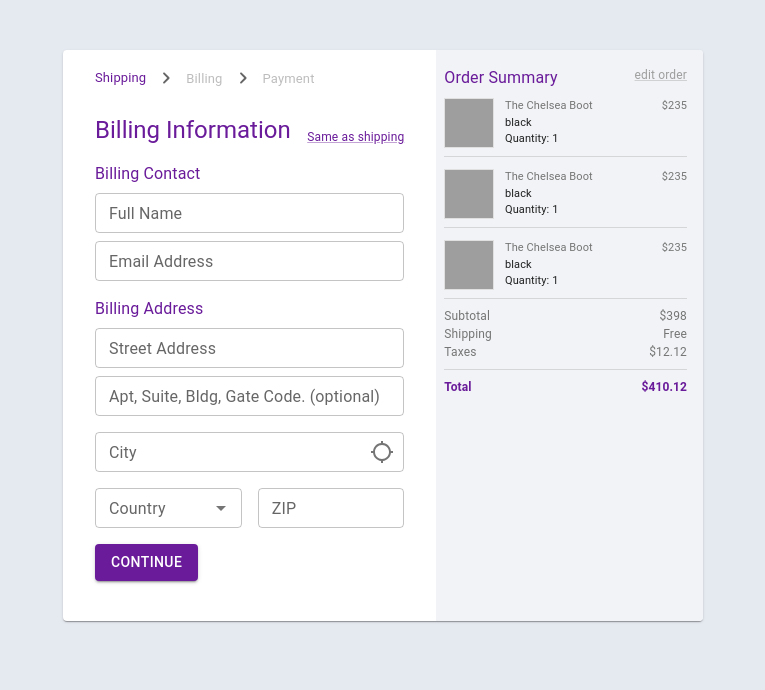
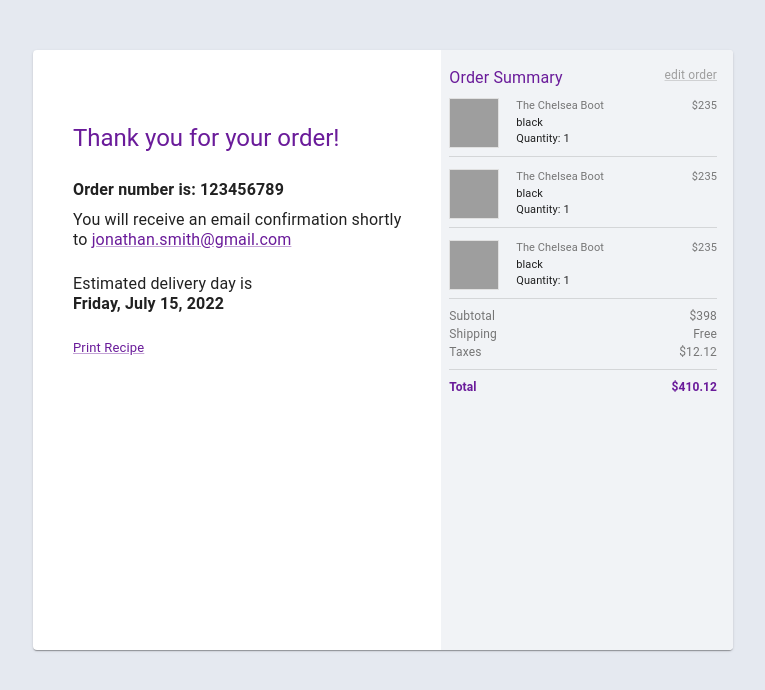
Before and after one commit to blackkkout/axels-test, a React (Create React App) app: page / in a window 1280 px wide. Shown: the top 690 px of the page, without its empty margins (257-1022 px from the left). Built offline with nearby package versions, Linux system fonts and the light colour scheme; grey boxes are pictures that could not be loaded.

Commit message:
confirmation screen

```diff
--- a/src/components/BillingForm/BillingForm.js
+++ b/src/components/BillingForm/BillingForm.js
@@ -9,7 +9,6 @@ import {
   InputAdornment,
   IconButton,
   OutlinedInput,
-  InputLabel,
   Link,
 } from '@mui/material';
 import { LocationSearching } from '@mui/icons-material';
@@ -39,10 +38,10 @@ export function BillingForm() {
             <FormLabel sx={{ marginBottom: 1, color: 'primary.main' }}>
               Billing Contact
             </FormLabel>
-            <TextField label="Full Name" size="small" fullWidth />
+            <TextField placeholder="Full Name" size="small" fullWidth />
           </FormControl>
           <FormControl fullWidth>
-            <TextField label="Email Address" size="small" fullWidth />
+            <TextField placeholder="Email Address" size="small" fullWidth />
           </FormControl>
         </Stack>
         <Stack spacing={1}>
@@ -50,18 +49,17 @@ export function BillingForm() {
             <FormLabel sx={{ marginBottom: 1, color: 'primary.main' }}>
               Billing Address
             </FormLabel>
-            <TextField label="Street Address" size="small" fullWidth />
+            <TextField placeholder="Street Address" size="small" fullWidth />
           </FormControl>
           <FormControl fullWidth>
             <TextField
-              label="Apt, Suite, Bldg, Gate Code. (optional)"
+              placeholder="Apt, Suite, Bldg, Gate Code. (optional)"
               size="small"
               fullWidth
             />
           </FormControl>
         </Stack>
         <FormControl fullWidth>
-          <InputLabel size="small">City</InputLabel>
           <OutlinedInput
             size="small"
             endAdornment={
@@ -71,7 +69,7 @@ export function BillingForm() {
                 </IconButton>
               </InputAdornment>
             }
-            label="Password"
+            placeholder="City"
           />
         </FormControl>
         <Stack spacing={2} direction="row">
@@ -80,12 +78,12 @@ export function BillingForm() {
               disablePortal
               options={countries}
               renderInput={(params) => (
-                <TextField {...params} size="small" label="Country" />
+                <TextField {...params} size="small" placeholder="Country" />
               )}
             />
           </FormControl>
           <FormControl fullWidth>
-            <TextField label="ZIP" size="small" fullWidth />
+            <TextField placeholder="ZIP" size="small" fullWidth />
           </FormControl>
         </Stack>
       </Stack>
--- a/src/components/Order/Order.js
+++ b/src/components/Order/Order.js
@@ -1,3 +1,4 @@
+import { useState } from 'react';
 import {
   useTheme,
   Box,
@@ -11,15 +12,22 @@ import { NavigateNextRounded } from '@mui/icons-material';
 
 import { Root } from './Order.styles';
 import { OrderSummary } from '../OrderSummary/OrderSummary';
-import { BillingForm } from '../BillingForm/BillingForm';
+import { OrderConfirmation } from '../OrderConfirmation/OrderConfirmation';
+import { ShippingForm } from '../ShippingForm/ShippingForm';
 
 export function Order() {
   const theme = useTheme();
+  const [isOrderConfirmed] = useState(true);
 
   return (
     <Root>
       <Grid container height="100%">
         <Grid item xs={7}>
+          {isOrderConfirmed ? (
+            <Box padding={theme.spacing(9, 4, 5, 5)}>
+              <OrderConfirmation />
+            </Box>
+          ) : (
             <Box padding={theme.spacing(2, 4, 5, 4)}>
               <Breadcrumbs
                 aria-label="breadcrumb"
@@ -45,8 +53,9 @@ export function Order() {
                   Payment
                 </Link>
               </Breadcrumbs>
-            <BillingForm />
+              <ShippingForm />
             </Box>
+          )}
         </Grid>
         <Grid item xs={5}>
           <Box height="100%" bgcolor="#F1F3F6">
--- a/src/components/Order/Order.styles.js
+++ b/src/components/Order/Order.styles.js
@@ -2,7 +2,8 @@ import { Box, styled } from '@mui/material';
 
 export const Root = styled(Box)(({ theme }) => ({
   backgroundColor: '#fff',
-  width: 640,
+  width: 700,
+  height: 600,
   borderRadius: theme.shape.borderRadius,
   overflow: 'hidden',
   boxShadow: theme.shadows[1],
--- /dev/null
+++ b/src/components/OrderConfirmation/OrderConfirmation.js
@@ -0,0 +1,23 @@
+import { Link, Stack, Typography } from '@mui/material';
+
+export function OrderConfirmation() {
+  return (
+    <Stack direction="column" gap={3}>
+      <Typography variant="h5" color="primary.main">
+        Thank you for your order!
+      </Typography>
+      <Stack direction="column" gap={1}>
+        <Typography fontWeight={600}>Order number is: 123456789</Typography>
+        <Typography lineHeight={1.25}>
+          You will receive an email confirmation shortly to{' '}
+          <Link>jonathan.smith@gmail.com</Link>
+        </Typography>
+      </Stack>
+      <Typography lineHeight={1.25}>
+        Estimated delivery day is <br />
+        <b>Friday, July 15, 2022</b>
+      </Typography>
+      <Link fontSize={13}>Print Recipe</Link>
+    </Stack>
+  );
+}
--- a/src/components/ShippingForm/ShippingForm.js
+++ b/src/components/ShippingForm/ShippingForm.js
@@ -27,11 +27,11 @@ export function ShippingForm() {
             <FormLabel sx={{ marginBottom: 1, color: 'primary.main' }}>
               Recipient
             </FormLabel>
-            <TextField label="Full Name" size="small" fullWidth />
+            <TextField placeholder="Full Name" size="small" fullWidth />
           </FormControl>
           <FormControl fullWidth>
             <TextField
-              label="Daytime Phone"
+              placeholder="Daytime Phone"
               size="small"
               fullWidth
               helperText="For delivery questions only"
@@ -43,18 +43,18 @@ export function ShippingForm() {
             <FormLabel sx={{ marginBottom: 1, color: 'primary.main' }}>
               Address
             </FormLabel>
-            <TextField label="Street Address" size="small" fullWidth />
+            <TextField placeholder="Street Address" size="small" fullWidth />
           </FormControl>
           <FormControl fullWidth>
             <TextField
-              label="Apt, Suite, Bldg, Gate Code. (optional)"
+              placeholder="Apt, Suite, Bldg, Gate Code. (optional)"
               size="small"
               fullWidth
             />
           </FormControl>
         </Stack>
         <FormControl fullWidth>
-          <TextField label="City" size="small" fullWidth />
+          <TextField placeholder="City" size="small" fullWidth />
         </FormControl>
         <Stack spacing={2} direction="row">
           <FormControl fullWidth>
@@ -62,12 +62,12 @@ export function ShippingForm() {
               disablePortal
               options={countries}
               renderInput={(params) => (
-                <TextField {...params} size="small" label="Country" />
+                <TextField {...params} size="small" placeholder="Country" />
               )}
             />
           </FormControl>
           <FormControl fullWidth>
-            <TextField label="ZIP" size="small" fullWidth />
+            <TextField placeholder="ZIP" size="small" fullWidth />
           </FormControl>
         </Stack>
       </Stack>
```
Lines whose indentation alone changed are shown as unchanged.
